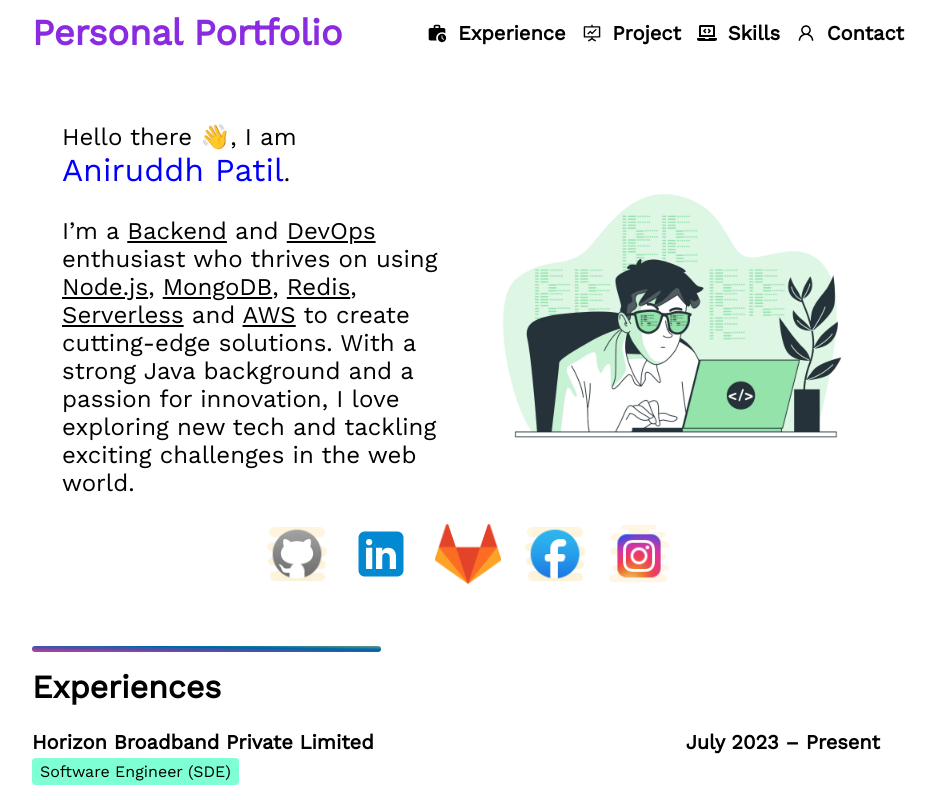
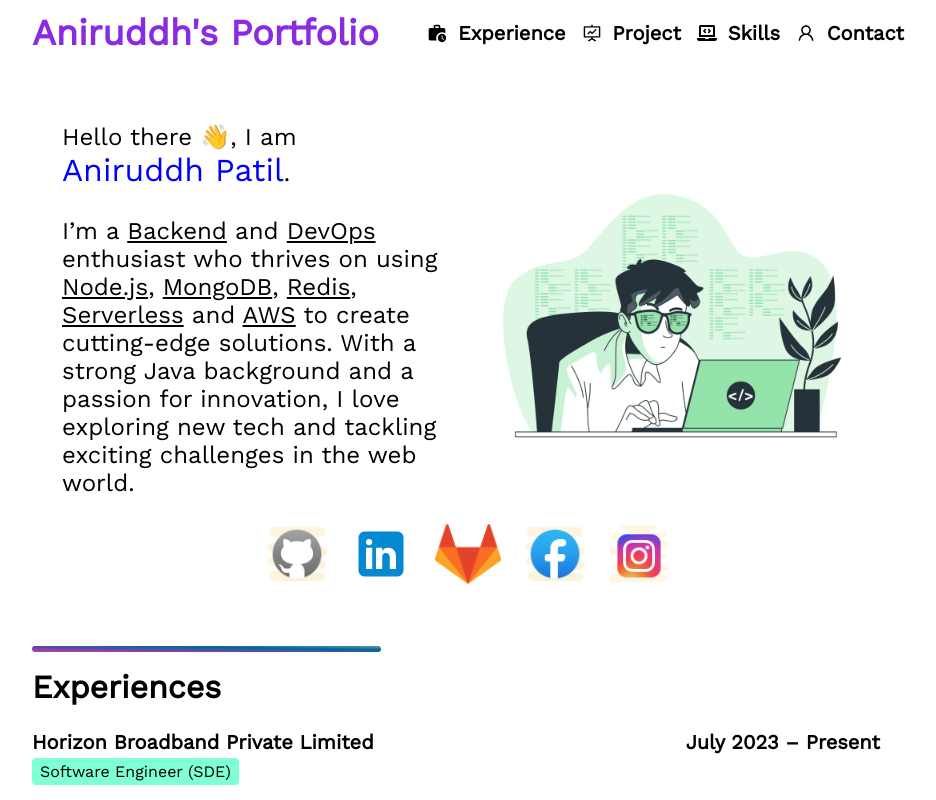
Before and after one commit to 15aniruddh/Portfolio, a React (Create React App) app: page / in a window 1280 px wide. Shown: the top 800 px of the page, without its empty margins (172-1108 px from the left). Built offline with nearby package versions, Linux system fonts and the light colour scheme.

Commit message:
Updated the title name

```diff
--- a/public/index.html
+++ b/public/index.html
@@ -28,7 +28,7 @@
     <link rel="preconnect" href="https://fonts.gstatic.com" crossorigin>
     <link href="https://fonts.googleapis.com/css2?family=Work+Sans&display=swap" rel="stylesheet">
     <link rel="stylesheet" href="https://cdn.jsdelivr.net/gh/devicons/devicon@v2.15.1/devicon.min.css">
-    <title>Portfolio</title>
+    <title>Aniruddh's Portfolio</title>
   </head>
   <body>
     <noscript>You need to enable JavaScript to run this app.</noscript>
--- a/src/Components/Header/header.js
+++ b/src/Components/Header/header.js
@@ -8,7 +8,7 @@ function Header() {
   const[isOpen, setIsOpen] = useState(false);
   return (
     <div className='header'>
-        <div className='logo'>Personal Portfolio</div>
+        <div className='logo'>Aniruddh's Portfolio</div>
           <div className='menu'>
             <div className='web-menu'>
               <Web />
```
